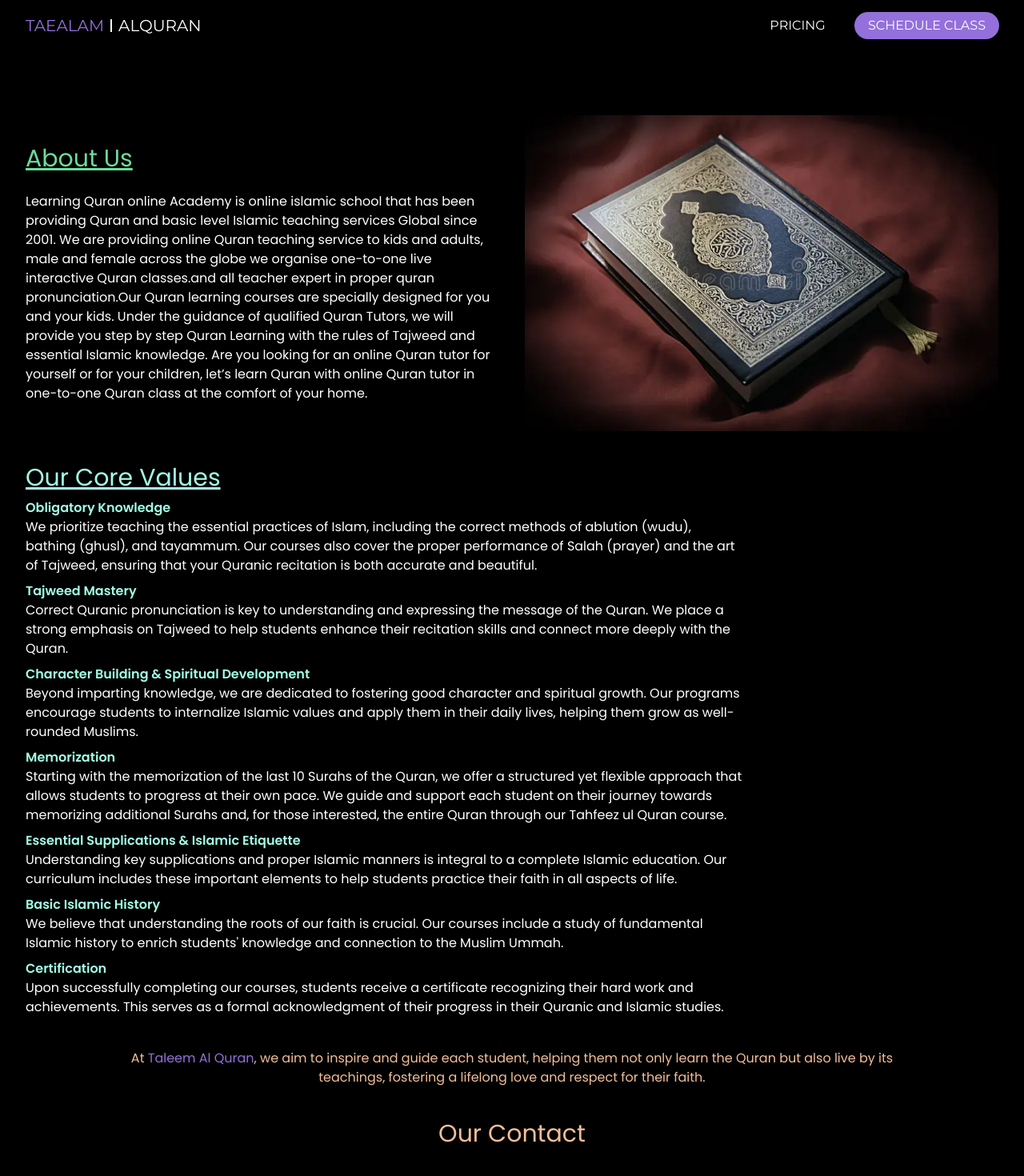
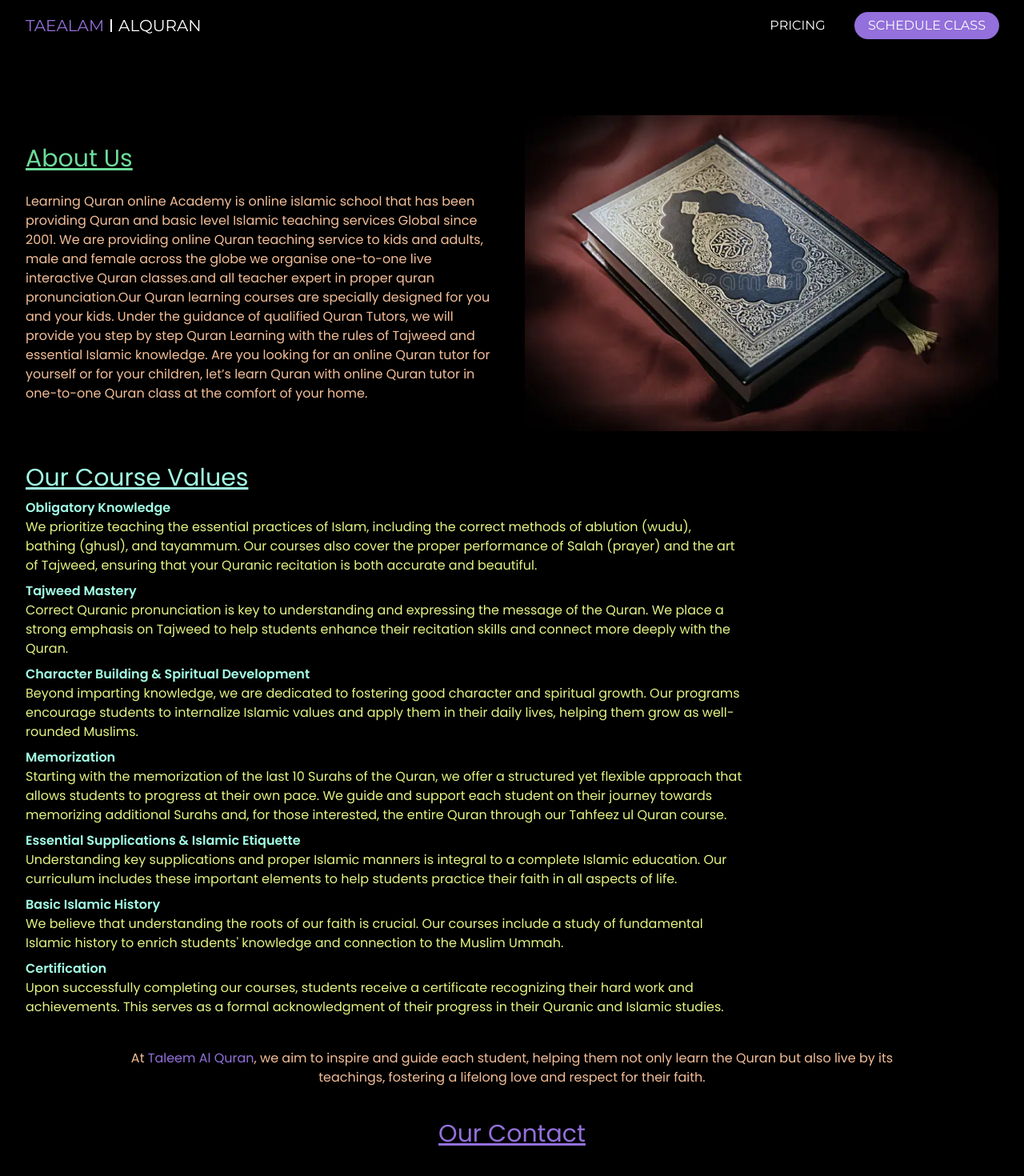
Before and after one commit to Bilalkhan4086/learn_quran, a Next.js app: page /about in a window 1280 px wide. Shown: the top 1470 px of the page at 80% size. Built offline with nearby package versions, Linux system fonts and the light colour scheme.

Commit message:
responsiveness

```diff
--- a/app/courses/page.tsx
+++ b/app/courses/page.tsx
@@ -3,7 +3,7 @@ import React from "react";
 
 const Courses = () => {
   return (
-    <div className="max-w-7xl relative px-4 m-auto">
+    <div className="max-w-7xl relative px-4 pl-4 m-auto">
       <Section1 />
     </div>
   );
--- a/components/sections/about/Section1.tsx
+++ b/components/sections/about/Section1.tsx
@@ -9,7 +9,7 @@ const Section1 = () => {
       <div className="flex items-center max-xl:flex-col-reverse">
         <div className="flex-1 px-4 max-w-[900px] max-xl:py-6">
           <h2 className="text-3xl underline text-kaizengreen mb-6">About Us</h2>
-          <p className="text-white ">
+          <p className="text-kaizenred ">
             Learning Quran online Academy is online islamic school that has been
             providing Quran and basic level Islamic teaching services Global
             since 2001. We are providing online Quran teaching service to kids
@@ -29,11 +29,11 @@ const Section1 = () => {
         </div>
       </div>
       <div className="px-4 mt-10">
-        <h2 className="text-3xl text-kaizenblue underline">Our Core Values</h2>
+        <h2 className="text-3xl text-kaizenblue underline">Our Course Values</h2>
         {coreValues.map((value, i) => (
           <div className="max-w-4xl my-2" key={i}>
             <h3 className="font-semibold text-kaizenblue">{value.heading}</h3>
-            <p className="text-white">{value.description}</p>
+            <p className="text-kaizenyellow">{value.description}</p>
           </div>
         ))}
         <p className="my-10 mx-auto max-w-5xl text-center text-kaizenred">
--- a/components/sections/about/Section2.tsx
+++ b/components/sections/about/Section2.tsx
@@ -37,7 +37,7 @@ const contactInfo = [
 const Section2 = () => {
   return (
     <div className="my-10">
-      <h3 className="text-3xl text-kaizenred text-center" id="contact">Our Contact</h3>
+      <h3 className="text-3xl text-purple text-center underline" id="contact">Our Contact</h3>
       <div className="overflow-scroll px-2">
         <div className="flex gap-4 my-10 min-w-[1280px]">
           {contactInfo.map((info, i) => (
--- a/components/sections/courses/Section1.tsx
+++ b/components/sections/courses/Section1.tsx
@@ -11,7 +11,8 @@ const Section1 = () => {
       {/* <h3 className="my-4 text-[22px] text-center max-md:text-[18px] text-kaizenblue">
         Our Courses
       </h3> */}
-      <div className="flex gap-5 my-6 overflow-scroll">
+      <div className="gap-5 m-6 max-sm:m-20 grid grid-cols-3 max-md:grid-cols-2 max-sm:grid-cols-1
+      ">
         {male_courses.map((course, i) => {
           return (
             <Card
--- a/components/sections/courses/card.tsx
+++ b/components/sections/courses/card.tsx
@@ -6,7 +6,7 @@ const Card = ({ image, heading, description }: any) => {
   return (
     <Link
       href={"/courses/tafseer"}
-      className="max-w-[340px] min-w-[320px] rounded-xl bg-gray-900"
+      className="max-w-[340px] rounded-xl bg-gray-900"
     >
       <Image src={image} alt={"card"} height={500} width={500} />
       <div className="p-2">
--- a/components/sections/courses/course/card.tsx
+++ b/components/sections/courses/course/card.tsx
@@ -2,14 +2,14 @@ import React from "react";
 
 const Card = () => {
   return (
-    <div className="my-5 max-lg:p-6 p-20 ring-1 ring-gray-100">
-      <h3 className="text-[24px]">What Will I Learn?</h3>
+    <div className="my-5 max-lg:p-6 p-20 ring-1 ring-gray-100 ">
+      <h3 className="text-[24px] text-white">What Will I Learn?</h3>
 
       <ul className="flex justify-between  max-[1100px]:justify-center flex-wrap">
         {[1, 2, 3, 4, 5].map((_, i) => {
           return (
             <>
-              <li className="max-w-[440px] ml-4 list-disc my-2" key={i}>
+              <li className="max-w-[440px] ml-4 list-disc my-2 text-white" key={i}>
                 Which titles are used by Allah Almighty to address the
                 believers?
               </li>
```
